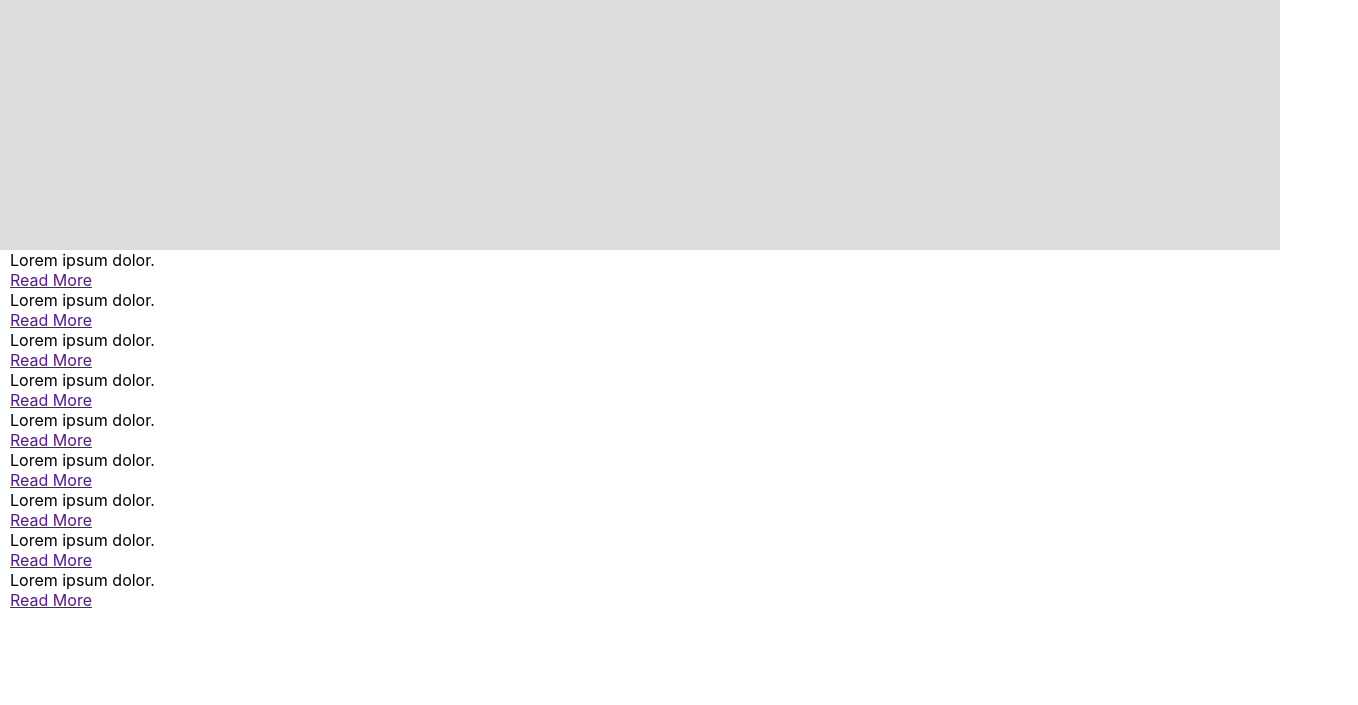
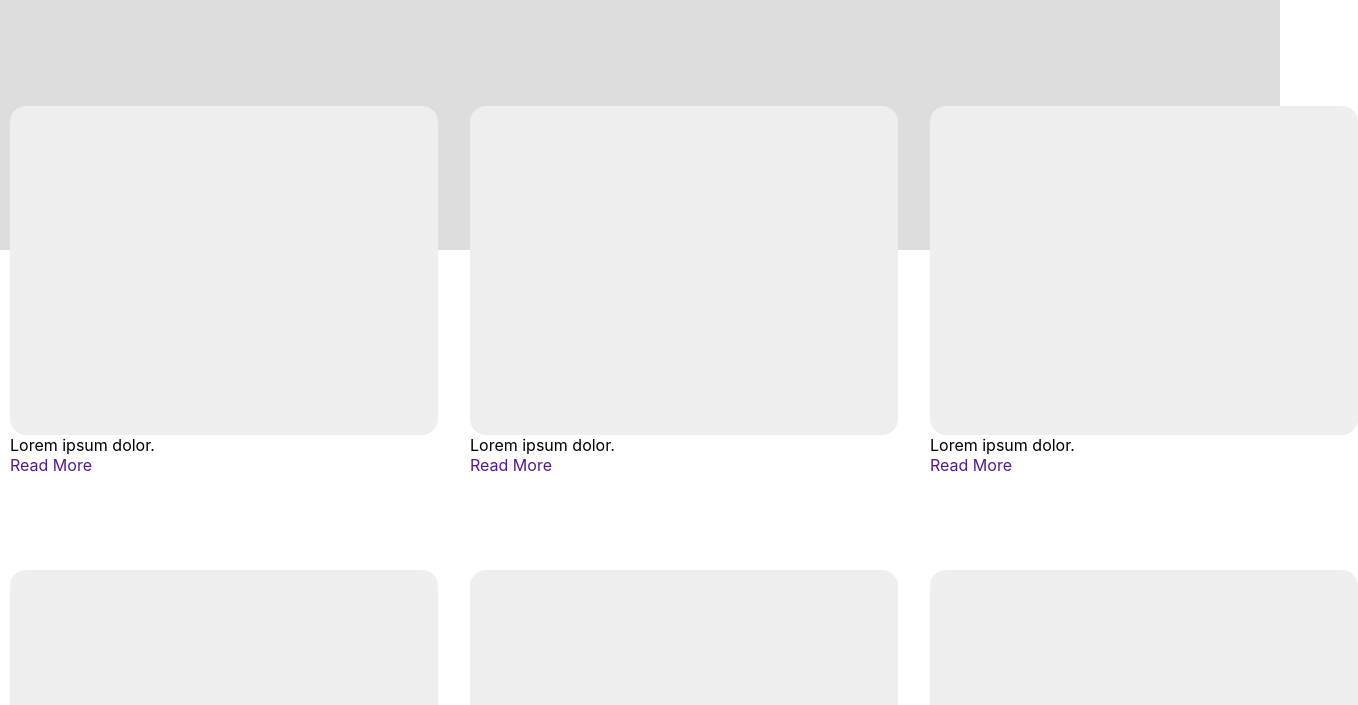
Before and after one commit to hussainALJ/aonGridTask, a plain HTML site: page page-1/index.html in a window 1280 px wide. Shown: the part 435-1140 px from the top of the page, 1358 px wide, since content can reach past the window. Before the commit the page ends 1045 px from the top, so only its background shows below. Drawn offline with Linux system fonts and the light colour scheme.

Commit message:
Change the bottom section to grid

```diff
--- a/page-1/style.css
+++ b/page-1/style.css
@@ -9,6 +9,10 @@
     margin: 0px auto;
     padding: 0px 10px;
     max-width: 1372px;
+}
+
+a {
+    text-decoration: none;
 }
 
 header {
@@ -23,7 +27,6 @@ header .headerFlex {
 }
 
 header a {
-    text-decoration: none;
     color: black;
     margin-left: 16px;
 }
@@ -43,3 +46,23 @@ main .top .grayText {
     font-size: 64px;
     color: #4e4e4e;
 }
+
+main .gallery {
+    margin-top: -207px;
+    width: 100%;
+    display: grid;
+    grid-template-columns: 1fr 1fr 1fr;
+    gap: 32px;
+}
+
+main .gallery .image {
+    background-color: #eeeeee;
+    height: 329px;
+    min-width: 428px;
+    border-radius: 16px;
+    margin-top: 63px;
+}
+
+main .gallery .image a {
+    color: #0E53F6;
+}
```
